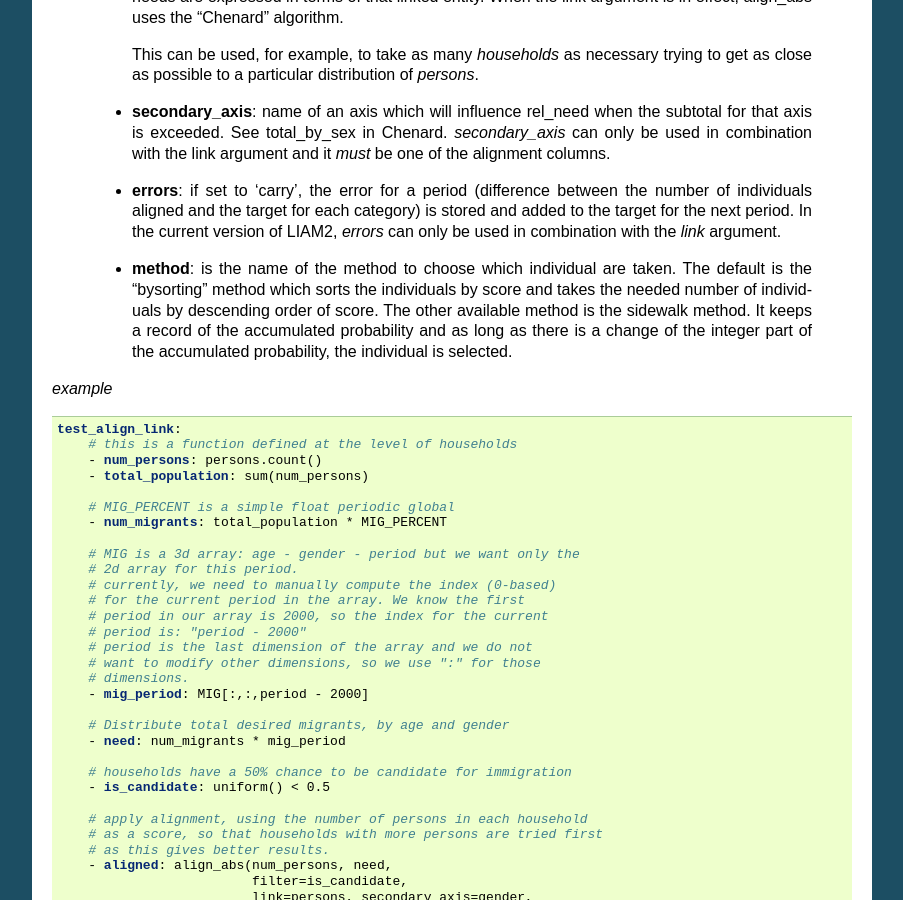
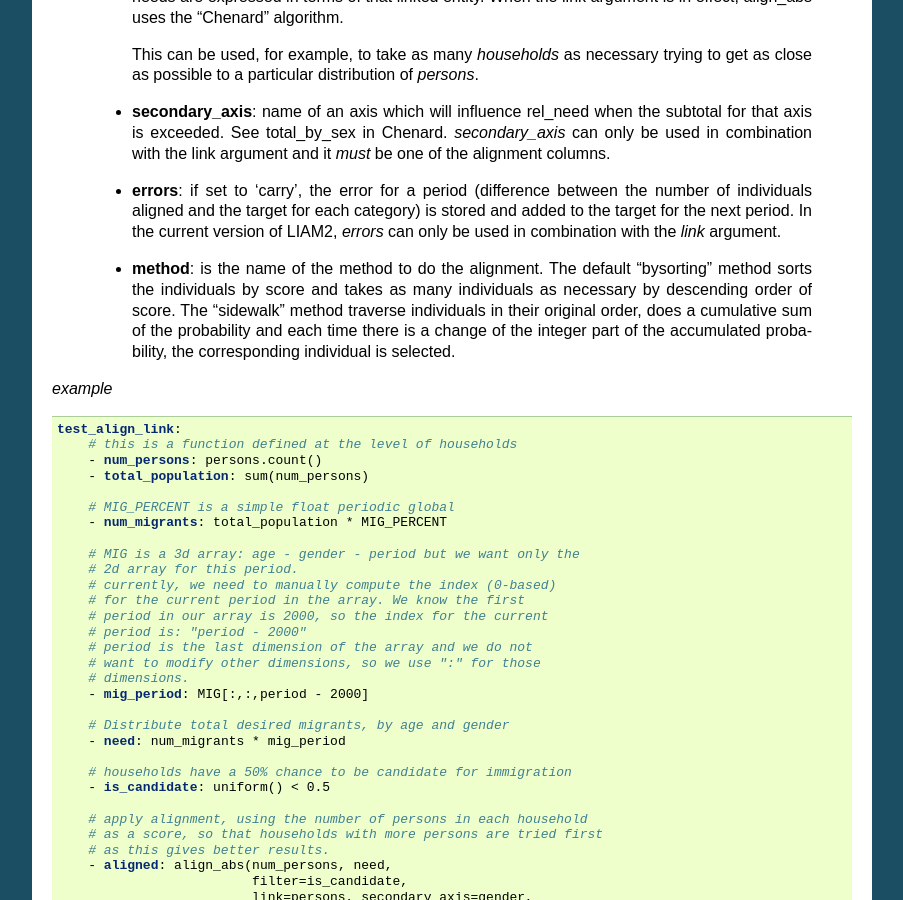
Before and after one commit to liam2/liam2, a Sphinx documentation site: the page built from doc/usersguide/source/processes.rst, in a window 1280 px wide and 900 px high, scrolled down 19754 px. Shown: the whole window, without its empty margins (198-1101 px from the left). Built offline with Sphinx 7.4.7, drawn with Linux system fonts in a browser that asks for light colours.

Commit message:
better wording for the align_abs documentation

```diff
--- a/doc/usersguide/source/processes.rst
+++ b/doc/usersguide/source/processes.rst
@@ -1348,10 +1348,12 @@ Here is a description of the arguments specific to align_abs:
     In the current version of LIAM2, *errors* can only be used in combination
     with the *link* argument.
 
-  * **method**: is the name of the method to choose which individual are taken. The default is the "bysorting" method
-    which sorts the individuals by score and takes the needed number of individuals by descending order of score. The
-    other available method is the sidewalk method. It keeps a record of the accumulated probability and as long as there
-    is a change of the integer part of the accumulated probability, the individual is selected.
+  * **method**: is the name of the method to do the alignment.
+    The default "bysorting" method sorts the individuals by score and takes as
+    many individuals as necessary by descending order of score. The "sidewalk"
+    method traverse individuals in their original order, does a cumulative sum
+    of the probability and each time there is a change of the integer part of
+    the accumulated probability, the corresponding individual is selected.
 
 *example* ::
 
```
Also changed, not shown: other parts of doc/usersguide/source/processes.rst (+1 -1 lines).
